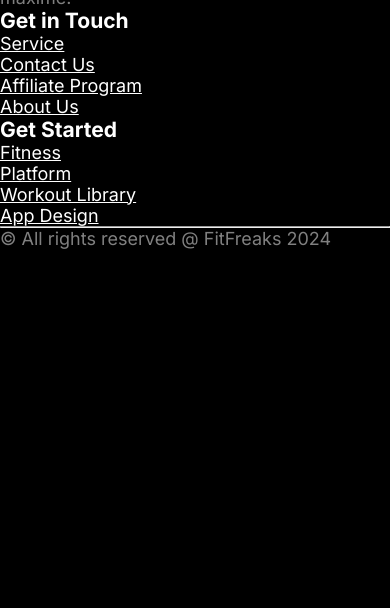
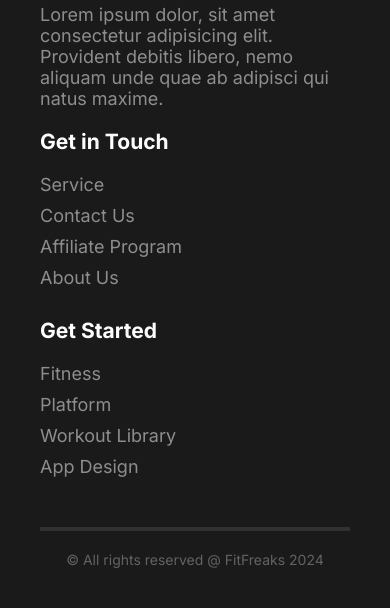
Before and after one commit to muntasir-smm/B10A2-Fitness, a plain HTML site: page index.html in a window 390 px wide. Shown: the part 6286-6894 px from the top of the page. Before the commit the page ends 6535 px from the top, so only its background shows below. Drawn offline with Linux system fonts and the light colour scheme.

Commit message:
Responsive Footer Done

```diff
--- a/index.html
+++ b/index.html
@@ -333,32 +333,36 @@
     <footer class="footer">
       <div class="footerContent">
         <div class="footerLogo">
-          <h1 class="navTitle">FitFreaks</h1>
+          <h1 class="footerTitle">FitFreaks</h1>
           <p class="footerText">
             Lorem ipsum dolor, sit amet consectetur adipisicing elit. Provident
             debitis libero, nemo aliquam unde quae ab adipisci qui natus maxime.
           </p>
         </div>
+
         <div class="footerContacts">
           <h3 class="contactTitle">Get in Touch</h3>
           <ul>
             <li><a href="#service">Service</a></li>
-            <li><a href="">Contact Us</a></li>
-            <li><a href="">Affiliate Program</a></li>
-            <li><a href="">About Us</a></li>
+            <li><a href="#contact">Contact Us</a></li>
+            <li><a href="#affiliate">Affiliate Program</a></li>
+            <li><a href="#about">About Us</a></li>
           </ul>
         </div>
+
         <div class="getStarted">
           <h3 class="footerGetStart">Get Started</h3>
           <ul>
-            <li><a href="">Fitness</a></li>
-            <li><a href="">Platform</a></li>
-            <li><a href="">Workout Library</a></li>
-            <li><a href="">App Design</a></li>
+            <li><a href="#fitness">Fitness</a></li>
+            <li><a href="#platform">Platform</a></li>
+            <li><a href="#library">Workout Library</a></li>
+            <li><a href="#design">App Design</a></li>
           </ul>
         </div>
       </div>
+
       <hr />
+
       <p class="copyRights">&copy; All rights reserved &#64; FitFreaks 2024</p>
     </footer>
   </body>
--- a/style.css
+++ b/style.css
@@ -50,7 +50,8 @@ p {
   padding: 50px 0px;
 }
 
-.navTitle {
+.navTitle,
+.footerTitle {
   color: #e6533c;
   font-size: 36px;
   font-weight: 800;
@@ -375,6 +376,52 @@ select:focus {
   height: 100%;
   border-radius: 18px;
 }
+
+/* Footer Style */
+
+.footerContent {
+  display: grid;
+  grid-template-columns: 2fr 1fr 1fr;
+  gap: 20px;
+  padding: 20px 0;
+}
+
+.footerTitle,
+.contactTitle,
+.footerGetStart {
+  padding-bottom: 20px;
+}
+
+ul {
+  list-style: none;
+  padding: 0;
+}
+
+ul li {
+  margin-bottom: 10px;
+}
+
+ul li a {
+  opacity: 0.5;
+  text-decoration: none;
+}
+
+.footer {
+  background: #ffffff1a;
+  padding: 40px 100px;
+}
+
+hr {
+  border: 2px solid #ffffff1a;
+  margin: 20px 0;
+}
+
+.copyRights {
+  text-align: center;
+  font-size: 14px;
+  color: #aaa;
+}
+
 /* =================================================================
 =================================================================
 ================================================================= */
@@ -499,4 +546,13 @@ select:focus {
     grid-template-columns: 1fr;
     margin: 20px;
   }
+
+  /* Footer Style */
+  .footerContent {
+    grid-template-columns: 1fr;
+  }
+
+  .footer {
+    padding: 40px;
+  }
 }
```
